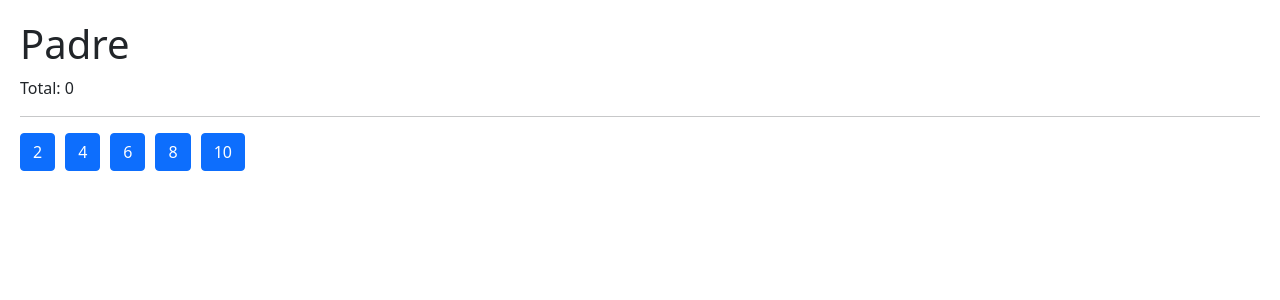
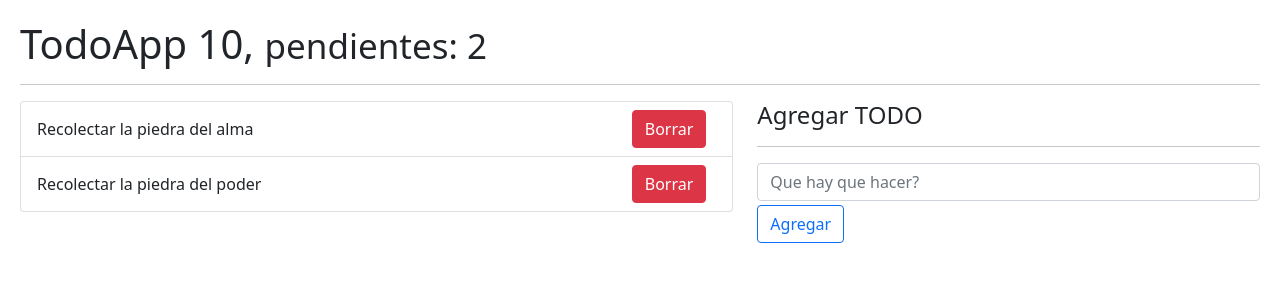
Before and after one commit to tomygp97/05-hooksApp, a React (Vite) app: page / in a window 1280 px wide. Shown: the top 300 px of the page. Built offline with nearby package versions, Linux system fonts and the light colour scheme.

Commit message:
143 - Tarea TodoApp

```diff
--- /dev/null
+++ b/src/08-useReducer/TodoAdd.jsx
@@ -0,0 +1,37 @@
+import { useForm } from "../hooks/useForm";
+
+export const TodoAdd = () => {
+
+
+    const  {formState, onInputChange, onResetForm, onSubmitForm, username} = useForm({
+        tarea: "",
+    })
+
+
+
+// console.log(value);
+
+  return (
+
+
+            <form>
+                <input
+                    type="text"
+                    placeholder="Que hay que hacer?"
+                    className="form-control"
+                    value= { username }
+                    onChange={ onInputChange }
+
+                />
+                <button
+                    onClick={ () => onNewTodo() }
+                    type="reset"
+                    className="btn btn-outline-primary mt-1"
+                >
+                     Agregar
+                </button>
+            </form>
+
+
+  )
+}
--- /dev/null
+++ b/src/08-useReducer/TodoApp.jsx
@@ -0,0 +1,110 @@
+import { useReducer } from "react"
+import { useForm } from "../hooks/useForm";
+import { TodoAdd } from "./TodoAdd";
+import { TodoList } from "./TodoList";
+import { todoReducer } from "./todoReducer"
+
+const initialState = [
+    {
+        id: new Date().getTime(),
+        description: "Recolectar la piedra del alma",
+        done: false,
+    },
+    {
+        id: new Date().getTime() * 3,
+        description: "Recolectar la piedra del poder",
+        done: false,
+    },
+]
+
+// const [formState, onInputChange ] = useForm();
+
+
+export const TodoApp = () => {
+
+    const [ todos, dispatch ] = useReducer( todoReducer, initialState );
+
+    const handleNewTodo = (tarea) => {
+
+
+        const mensaje = "handleNewTodo funciona";
+        // console.log( "Ahora si funciono" );
+        return (
+            console.log(mensaje)
+            );
+            // [
+                //     ...initialState,
+                //     {
+                    //         id: new Date().getTime() * 4,
+                    //         description: ,
+                    //         done: false,
+                    //     },
+                    // ]
+    }
+
+
+  return (
+
+
+    <>
+        <h1>TodoApp 10, <small>pendientes: 2</small></h1>
+        <hr />
+
+        <div className="row">
+            <div className="col-7">
+
+                {/* TodoList */}
+                <ul className="list-group">
+                    {
+                        todos.map( e => (
+
+                            <TodoList
+                                      key={ e.id }
+                                      description={ e.description }
+                            />
+                        ) )
+                    }
+                </ul>
+
+                {/* Fin TodoList */}
+
+
+            </div>
+
+            <div className="col-5">
+                <h4>Agregar TODO</h4>
+                <hr />
+
+                {/* TodoAdd onNewTodo( todo ) */}
+                {/* id: newDate()..., description: "", done: false */}
+
+                    <TodoAdd
+                        onNewTodo={ handleNewTodo() }
+                    />
+
+{/*
+                <form>
+                    <input
+                        type="text"
+                        placeholder="Que hay que hacer?"
+                        className="form-control"
+                    />
+                    <button
+                        type="submit"
+                        className="btn btn-outline-primary mt-1"
+                    >
+                        Agregar
+                    </button>
+                </form> */}
+
+                {/* Fin TodoAdd */}
+
+            </div>
+
+        </div>
+
+    </>
+
+
+  )
+}
--- /dev/null
+++ b/src/08-useReducer/TodoList.jsx
@@ -0,0 +1,14 @@
+
+export const TodoList = ( todo ) => {
+
+// console.log(todo);
+
+  return (
+
+            <li className="list-group-item d-flex justify-content-between">
+                <span className="align-self-center">{ todo.description }</span>
+                <button className="btn btn-danger">Borrar</button>
+            </li>
+
+  )
+}
--- /dev/null
+++ b/src/08-useReducer/intro-reducer.js
@@ -0,0 +1,37 @@
+
+
+const initialState = [{
+    id:1,
+    todo: "Recolectar la piedra del Alma",
+    done: false,
+}];
+
+const todoReducer = ( state = initialState, action = {} ) => {
+
+    if( action.type === "[TODO] add todo" ) {
+        return [ ...state, action.payLoad ];
+    }
+
+
+    return state;
+}
+
+
+let todos = todoReducer();
+
+const newTodo = {
+    id:2,
+    todo: "Recolectar la piedra del Poder",
+    done: false,
+};
+
+
+const addTodoAction = {
+    type: "[TODO] add todo",
+    payLoad: newTodo,
+}
+
+
+todos = todoReducer( todos, addTodoAction );
+
+console.log({state:todos});
--- /dev/null
+++ b/src/08-useReducer/todoReducer.js
@@ -0,0 +1,11 @@
+export const todoReducer = ( initialState, action ) => {
+
+    switch ( action.type ) {
+        case "ABC":
+            throw new Error("Action.type = ABC no est implementada");
+
+        default:
+            return initialState;
+    }
+
+}
--- a/src/main.jsx
+++ b/src/main.jsx
@@ -12,13 +12,16 @@
 // import { Memorize } from './06-memo/Memorize';
 // import { MemoHook } from './06-memo/MemoHook';
 // import { CallbackHook } from './06-memo/CallbackHook';
-import { Padre } from './07-tarea-memo/Padre';
+// import { Padre } from './07-tarea-memo/Padre';
+// import "./08-useReducer/intro-reducer";
+import { TodoApp } from './08-useReducer/TodoApp';
+
 
 
 import './index.css'
 
 ReactDOM.createRoot(document.getElementById('root')).render(
   <React.StrictMode>
-    <Padre />
+    <TodoApp />
   </React.StrictMode>
 )
```
